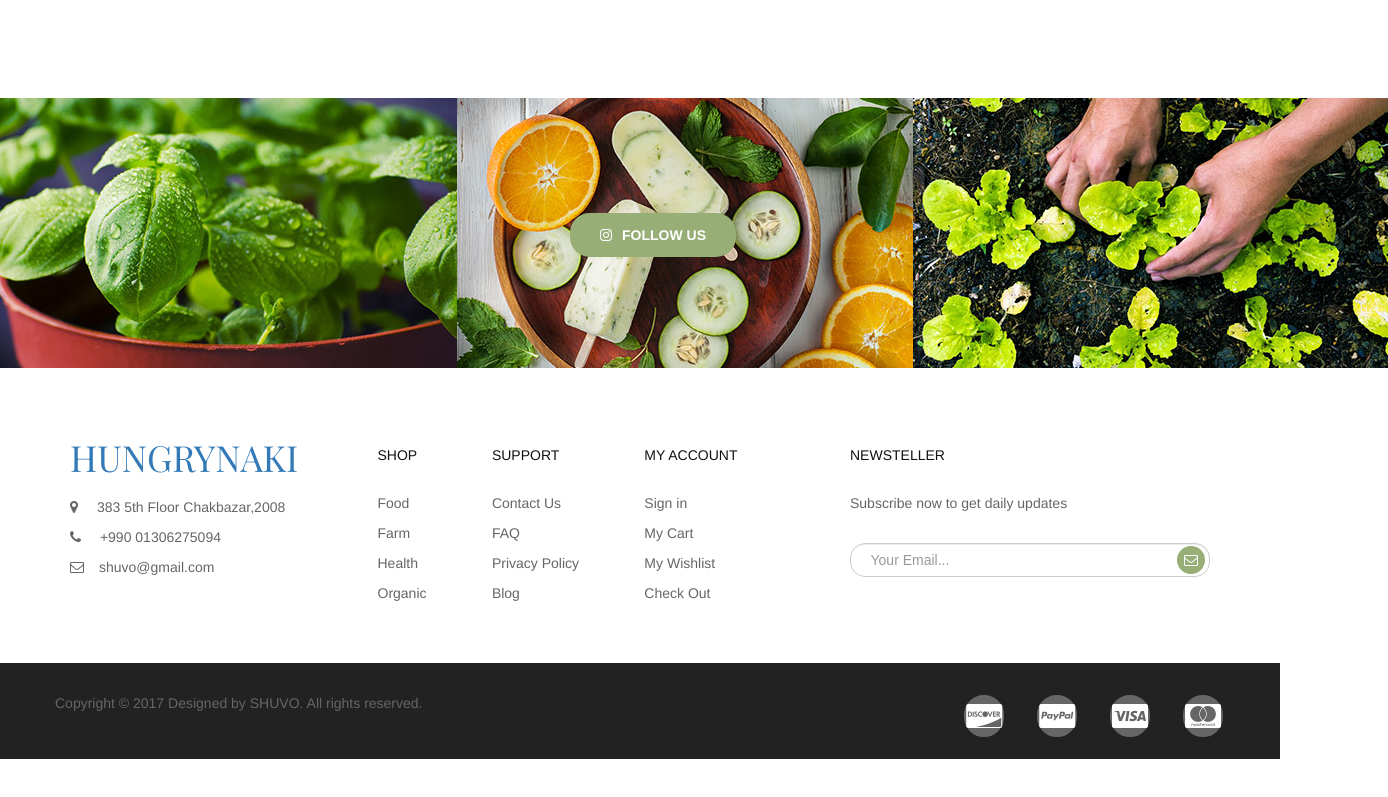
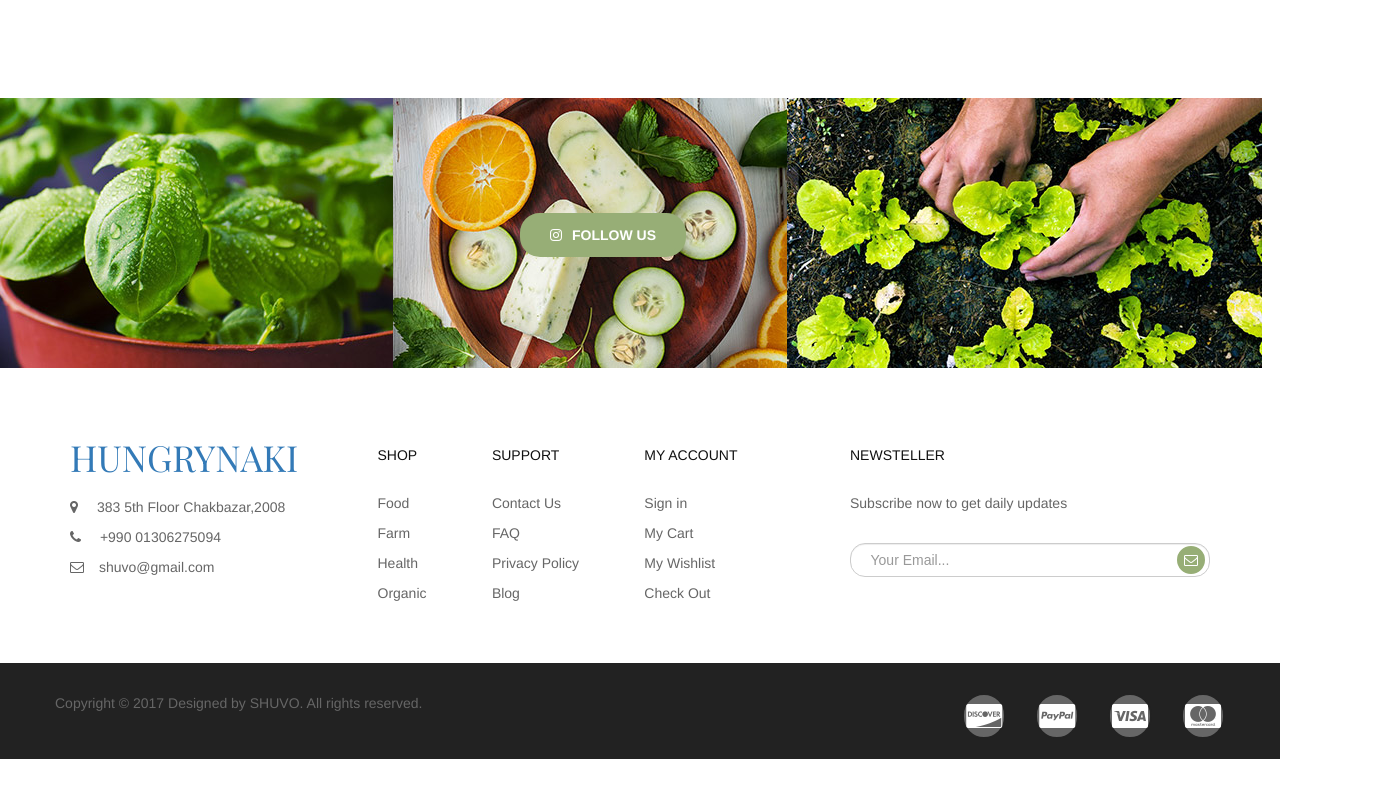
Before and after one commit to shuvo81/HUNGRYNAKI_Website_Design, a plain HTML site: page index.html in a window 1280 px wide. Shown: the part 3048-3845 px from the top of the page, 1388 px wide, since content can reach past the window. Drawn offline with nearby package versions, Linux system fonts and the light colour scheme.

Commit message:
New Added

```diff
--- a/css/style.css
+++ b/css/style.css
@@ -167,7 +167,7 @@
 /*Banner-3 Part Start*/
 #banner-3 a{
     position: absolute;
-    margin-left: 570px;
+    margin-left: 520px;
     color: #fff;
     margin-top: -155px;
     border: 5px solid #97ae76;
@@ -180,7 +180,7 @@
     margin-right: 10px;
 }
 #banner-3 .row{
-    width: 1370px;
+    width: 1180px;
 }
 /*Footer Part start*/
 #footer{
```
